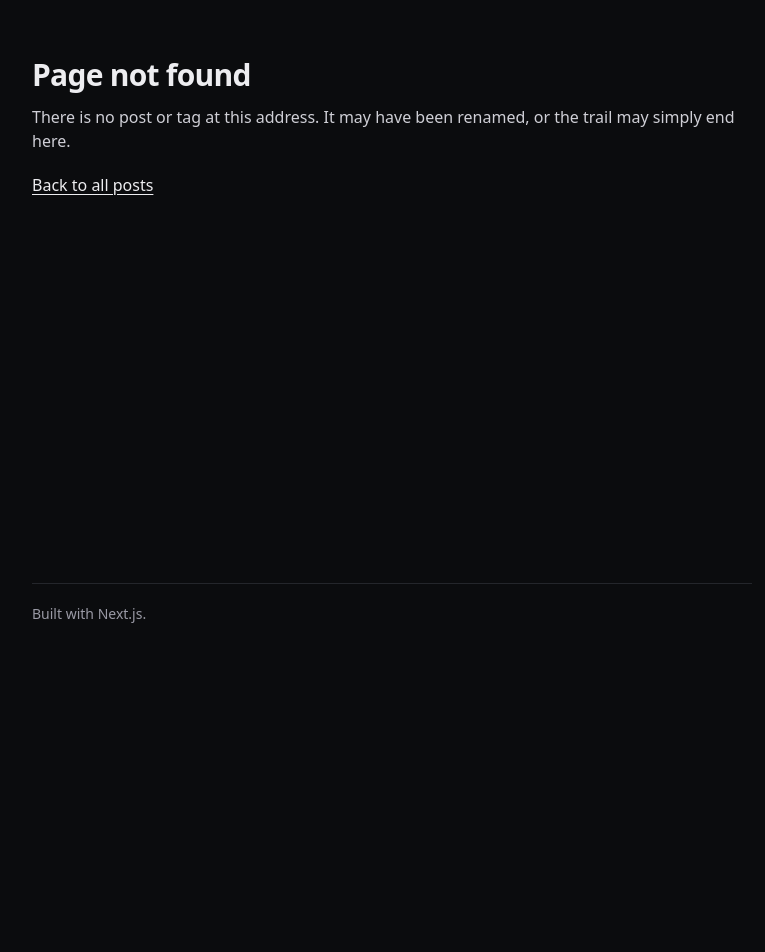
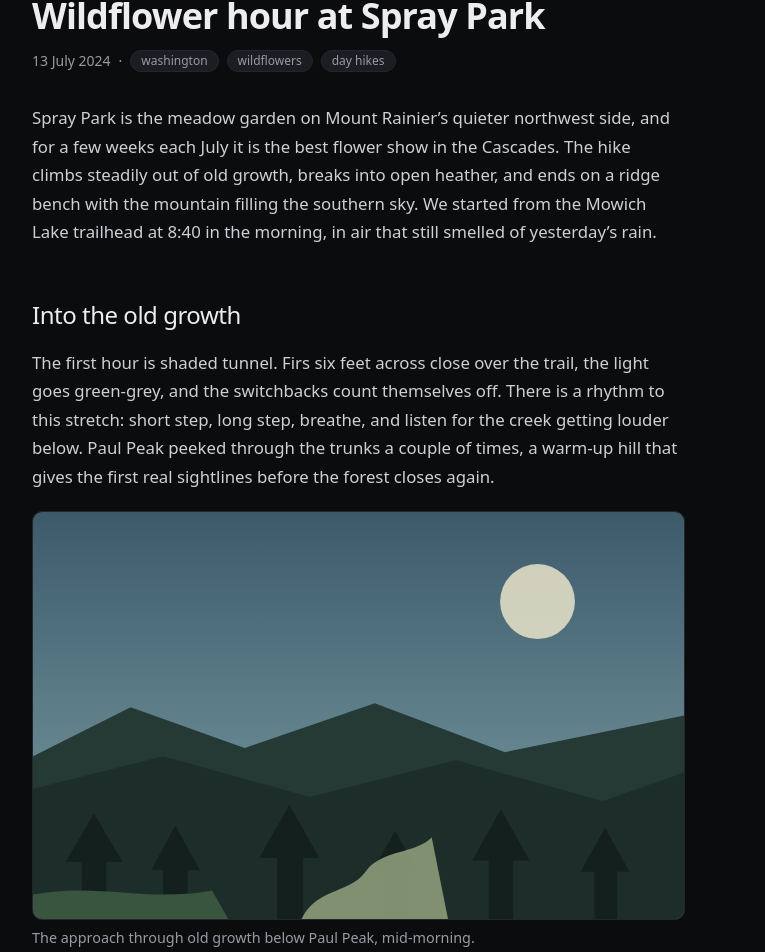
Before and after one commit to wishwhip-dev/hiking-blog-bz5rwv, a Next.js app: page /posts/spray-park-mount-rainier in a window 1280 px wide. Before the commit this address had no page. Shown: the part 136-1088 px from the top of the page, without its empty margins (248-1013 px from the left). Before the commit the page ends 800 px from the top, so only its background shows below. Built offline with nearby package versions, Linux system fonts and the light colour scheme.

Commit message:
WIP task b2ba9d3b step 24 [skip ci]

```diff
--- /dev/null
+++ b/app/posts/spray-park-mount-rainier/page.tsx
@@ -0,0 +1,177 @@
+import type { Metadata } from "next";
+import Image from "next/image";
+import Link from "next/link";
+import { notFound } from "next/navigation";
+import { Alert, AlertDescription, AlertTitle } from "@/components/ui/alert";
+import {
+  Table,
+  TableBody,
+  TableCell,
+  TableHead,
+  TableHeader,
+  TableRow,
+} from "@/components/ui/table";
+import { Prose } from "@/components/prose";
+import { PostHeader } from "@/components/post-header";
+import { getPost, listPosts } from "@/lib/posts";
+
+const SLUG = "spray-park-mount-rainier";
+
+export function generateMetadata(): Metadata {
+  const post = getPost(SLUG);
+  return { title: post?.title, description: post?.blurb };
+}
+
+function Figure({ src, alt, caption }: { src: string; alt: string; caption: string }) {
+  return (
+    <figure className="my-6">
+      <Image
+        src={src}
+        alt={alt}
+        width={800}
+        height={500}
+        className="w-full h-auto rounded-lg border border-border"
+      />
+      <figcaption className="mt-2 text-xs text-muted-foreground">{caption}</figcaption>
+    </figure>
+  );
+}
+
+export default function Page() {
+  const post = getPost(SLUG);
+  if (!post) notFound();
+  const others = listPosts().filter((p) => p.slug !== SLUG);
+
+  return (
+    <article className="space-y-6">
+      <PostHeader title={post.title} published={post.published} tags={post.tags} />
+
+      <Prose>
+        <p>
+          Spray Park is the meadow garden on Mount Rainier&rsquo;s quieter northwest side, and for a
+          few weeks each July it is the best flower show in the Cascades. The hike climbs steadily
+          out of old growth, breaks into open heather, and ends on a ridge bench with the mountain
+          filling the southern sky. We started from the Mowich Lake trailhead at 8:40 in the
+          morning, in air that still smelled of yesterday&rsquo;s rain.
+        </p>
+      </Prose>
+
+      <Prose>
+        <h2>Into the old growth</h2>
+        <p>
+          The first hour is shaded tunnel. Firs six feet across close over the trail, the light goes
+          green-grey, and the switchbacks count themselves off. There is a rhythm to this stretch:
+          short step, long step, breathe, and listen for the creek getting louder below. Paul Peak
+          peeked through the trunks a couple of times, a warm-up hill that gives the first real
+          sightlines before the forest closes again.
+        </p>
+        <Figure
+          src="/hikes/spray-park-forest.svg"
+          alt="Shaded old-growth forest with tall dark firs, a sunlit ridge in the distance, and a pale sky above the canopy"
+          caption="The approach through old growth below Paul Peak, mid-morning."
+        />
+      </Prose>
+
+      <Prose>
+        <h2>The meadows open</h2>
+        <p>
+          At the junction the trees simply give up, and the hillside unrolls: acres of avalanche
+          lily, paintbrush, and lupine with Rainier rising behind. We took the bench above the main
+          basin for lunch and did not move for an hour. The flower peak here usually lands between
+          mid-July and early August; a week earlier the lilies dominate, a week later the paintbrush
+          takes over. This was exactly the overlap, and the bees were working it hard.
+        </p>
+        <Figure
+          src="/hikes/spray-park-meadows.svg"
+          alt="Rolling green meadow dotted with pink and yellow wildflowers, snow-covered Mount Rainier rising behind forested ridges"
+          caption="Spray Park in full bloom, with Rainier&rsquo;s snowfields behind."
+        />
+      </Prose>
+
+      <div className="max-w-[var(--measure)]">
+        <Table>
+          <TableHeader>
+            <TableRow>
+              <TableHead>Trail facts</TableHead>
+              <TableHead className="text-right">Spray Park loop</TableHead>
+            </TableRow>
+          </TableHeader>
+          <TableBody>
+            <TableRow>
+              <TableCell className="font-medium">Distance</TableCell>
+              <TableCell className="text-right">10.2 km (6.3 mi)</TableCell>
+            </TableRow>
+            <TableRow>
+              <TableCell className="font-medium">Elevation gain</TableCell>
+              <TableCell className="text-right">790 m (2,600 ft)</TableCell>
+            </TableRow>
+            <TableRow>
+              <TableCell className="font-medium">Time on trail</TableCell>
+              <TableCell className="text-right">5 h 20 min, with a long lunch</TableCell>
+            </TableRow>
+            <TableRow>
+              <TableCell className="font-medium">Difficulty</TableCell>
+              <TableCell className="text-right">Moderate — steady climb, no exposure</TableCell>
+            </TableRow>
+            <TableRow>
+              <TableCell className="font-medium">Best season</TableCell>
+              <TableCell className="text-right">Mid-July to mid-August</TableCell>
+            </TableRow>
+          </TableBody>
+        </Table>
+      </div>
+
+      <Prose>
+        <h2>Turning at the ridge</h2>
+        <p>
+          Beyond the meadows the trail kicks up one last pitch to a knoll at the top of Spray Park,
+          where the view swings north to the Puget Sound lowlands. Afternoon builds cloud over the
+          summit the way it always does here; by two o&rsquo;clock the top three thousand feet of
+          the mountain had vanished into a grey lid, and it was a good moment to start down.
+        </p>
+        <Figure
+          src="/hikes/spray-park-ridge.svg"
+          alt="Layered ridgelines at sunset with an orange sun low over dark blue slopes and a hazy sky"
+          caption="Evening light from the knoll at the top of the meadows, the summit already under cloud."
+        />
+      </Prose>
+
+      <Alert>
+        <AlertTitle>Afternoon weather comes fast</AlertTitle>
+        <AlertDescription>
+          Rainier makes its own weather. Cloud builds over the summit almost every fair afternoon,
+          and thunderstorms follow it in July and August. Start early, be off the high benches by
+          early afternoon, and carry a shell even on a blue-sky morning.
+        </AlertDescription>
+      </Alert>
+
+      <Prose>
+        <h2>Spray Falls on the way down</h2>
+        <p>
+          The return leg drops through the trees to Spray Falls, an 80-foot cascade that most of the
+          basin&rsquo;s meltwater funnels through. It is a short spur off the trail and worth every
+          step: cold air, spray drifting onto the rocks, and the loudest silence-killer on the
+          mountain. We were back at Mowich Lake by 5:30, shoes dusty, socks full of meadow seeds.
+        </p>
+        <Figure
+          src="/hikes/spray-falls.svg"
+          alt="A tall narrow waterfall dropping between dark forested walls into a pale green pool below"
+          caption="Spray Falls, running hard on July meltwater."
+        />
+      </Prose>
+
+      <section className="max-w-[var(--measure)]">
+        <h2 className="text-xl font-semibold tracking-tight">More trips</h2>
+        <ul className="mt-3 flex flex-col gap-2">
+          {others.map((other) => (
+            <li key={other.slug}>
+              <Link href={`/posts/${other.slug}`} className="text-primary underline underline-offset-[3px]">
+                {other.title}
+              </Link>
+            </li>
+          ))}
+        </ul>
+      </section>
+    </article>
+  );
+}
```
